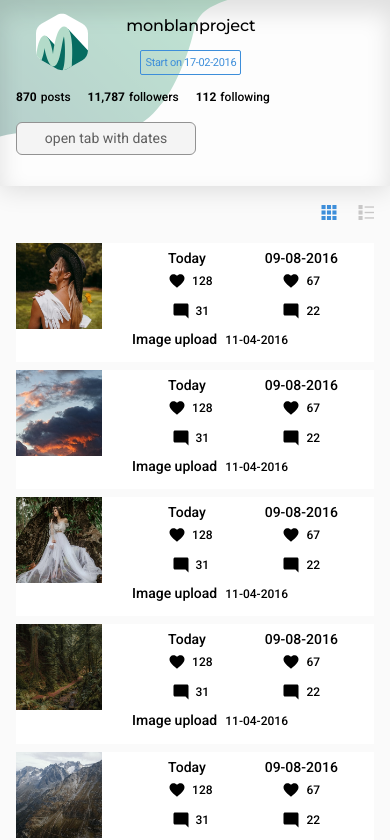
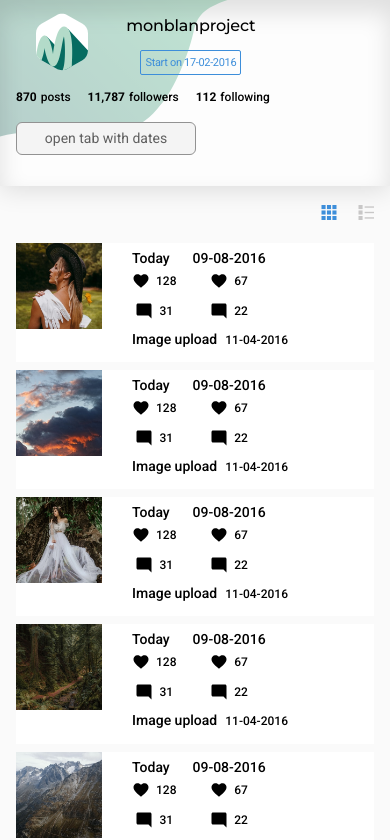
Before and after one commit to AnnaPrutnik/-monblanproject-test, a Next.js app: page / in a window 390 px wide. Shown: the top 840 px of the page. Built offline with nearby package versions, Linux system fonts and the light colour scheme.

Commit message:
change layout for mobile

```diff
--- a/src/components/list/Card.tsx
+++ b/src/components/list/Card.tsx
@@ -63,7 +63,7 @@ export const Card = ({
                     className={twMerge(
                         "flex",
                         isRow
-                            ? "justify-evenly grow lg:justify-start"
+                            ? "justify-start md:justify-evenly grow lg:justify-start"
                             : " mb-6 justify-between w-full "
                     )}
                 >
```
